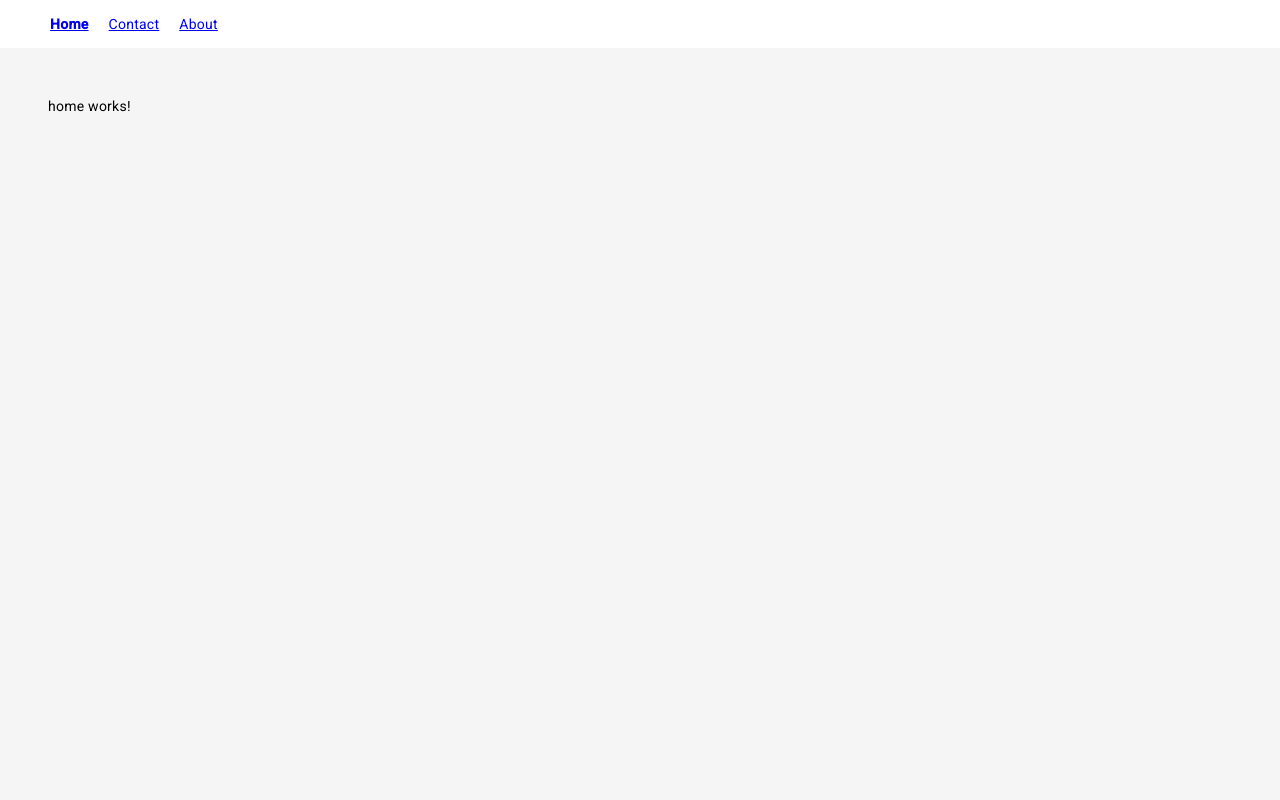
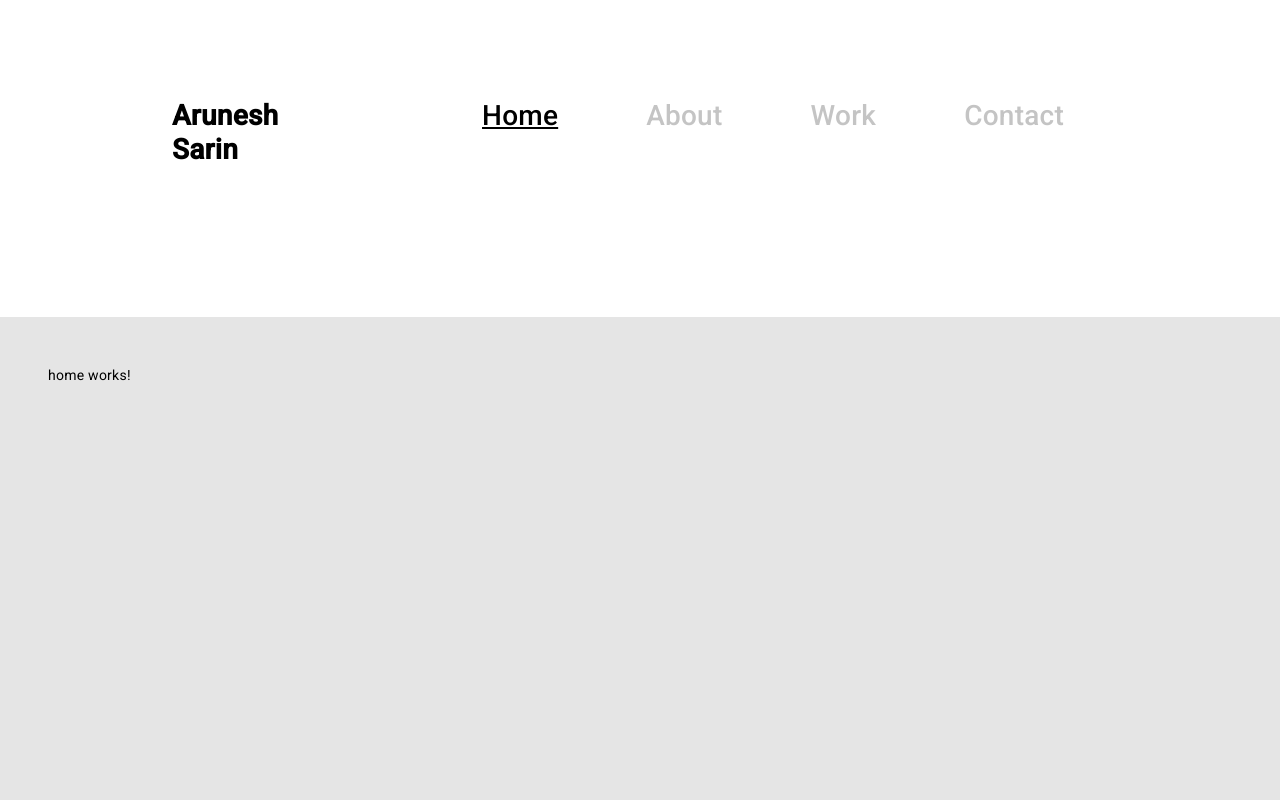
Before and after one commit to judokasarin/New-Angluar-Portfolio, an Angular app: page /home in a window 1280 px wide. Shown: the top 800 px of the page. Built offline with nearby package versions, Linux system fonts and the light colour scheme.

Commit message:
adding a header

```diff
--- a/src/app/components/container-layout/container-layout.component.scss
+++ b/src/app/components/container-layout/container-layout.component.scss
@@ -1,6 +1,6 @@
 .container {
     display: flex;
-    background-color: #f5f5f5;
+    background-color: #E5E5E5;
     height: 100vh;
     flex-direction: column;
     padding: 3rem;
--- a/src/app/components/header/header.component.html
+++ b/src/app/components/header/header.component.html
@@ -1,11 +1,16 @@
 <ul class="navigation">
+    <h3 class="nav-title">Arunesh Sarin</h3>
+    <div class="spacer"></div>
     <li>
       <a routerLink="/home" routerLinkActive="active">Home</a>
     </li>
     <li>
-      <a routerLink="/contact" routerLinkActive="active">Contact</a>
+        <a routerLink="/about" routerLinkActive="active">About</a>
     </li>
     <li>
-   <a routerLink="/about" routerLinkActive="active">About</a>
+        <a routerLink="/about" routerLinkActive="active">Work</a>
+    </li>
+    <li class="last-nav-element">
+    <a routerLink="/contact" routerLinkActive="active">Contact</a>
     </li>
   </ul>
--- a/src/app/components/header/header.component.scss
+++ b/src/app/components/header/header.component.scss
@@ -1,14 +1,59 @@
+a {
+  font-weight: 500;
+  font-size: 28px;
+  line-height: 34px;
+  color: #C4C4C4;
+  text-decoration: none;
+}
+
+a:hover {
+  text-decoration:none;
+  cursor:pointer;
+}
+
+
 
 li {
     display: inline;
-    margin: 0 10px;
+    margin: 0 44px;
 }
 
 li:hover {
-    margin: 0 10px;
+    margin: 0 44px;
     cursor: pointer;
 }
 
 .active {
-  font-weight: bold;
+  color: #000000;
+  text-decoration-line: underline;
 }
+
+.navigation{
+  width: 100%;
+  height: 68px;
+  display: flex;
+  list-style: none;
+  padding: 0%;
+  margin-top: 99px;
+  justify-content: center;
+  align-items:baseline;
+  margin-bottom: 150px;
+}
+
+.nav-title{
+  flex: 123px 0 0;
+  align-self: flex-start;
+  padding-left: 172px;
+  font-style: normal;
+  font-weight: 600;
+  font-size: 28px;
+  line-height: 34px;
+}
+
+.spacer{
+  flex-grow: 1;
+}
+
+.last-nav-element{
+  padding-right: 172px;
+}
```
